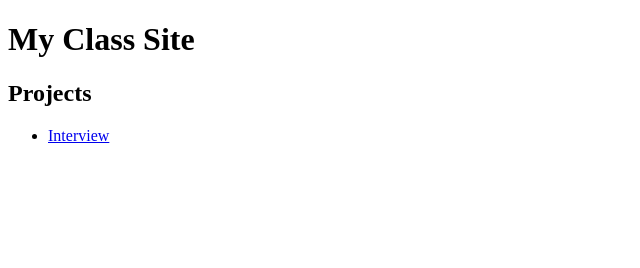
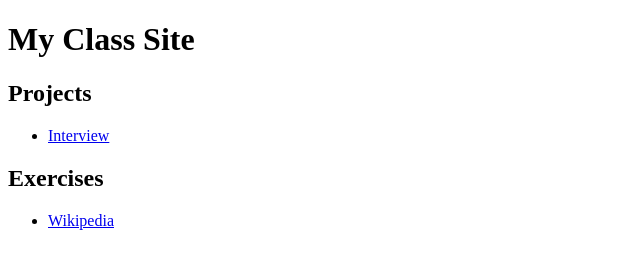
Before and after one commit to Durav796/durav796.github.io, a plain HTML site: page index.html in a window 1280 px wide. Shown: the whole page, without its empty margins (0-640 px from the left). Drawn offline with Linux system fonts and the light colour scheme.

Commit message:
Updating Class Page

```diff
--- a/index.html
+++ b/index.html
@@ -1,5 +1,5 @@
 <!DOCTYPE html>
-<html>
+<html lang="en">
 <head>
 	<meta charset="utf-8">
 	<title>Varda's Page</title>
@@ -10,6 +10,10 @@
     <ul>
         <li><a href="projects/interview/index.html">Interview</a></li>
     </ul>
-</body>
+    <h2>Exercises</h2>
+    <ul>
+        <li><a href="exercises/Wikipedia/index.html">
+        Wikipedia</a></li>
+    </ul>
 </body>
 </html>
```
